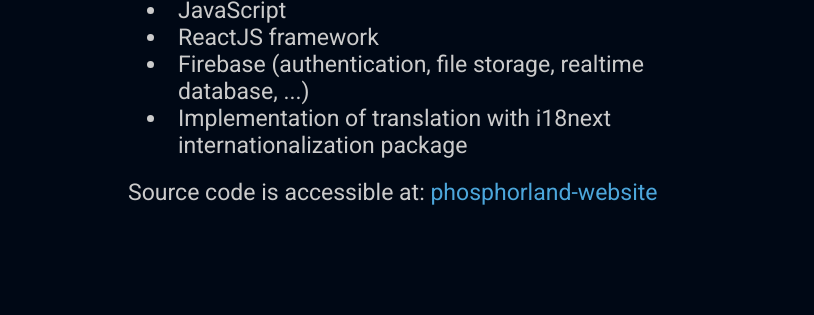
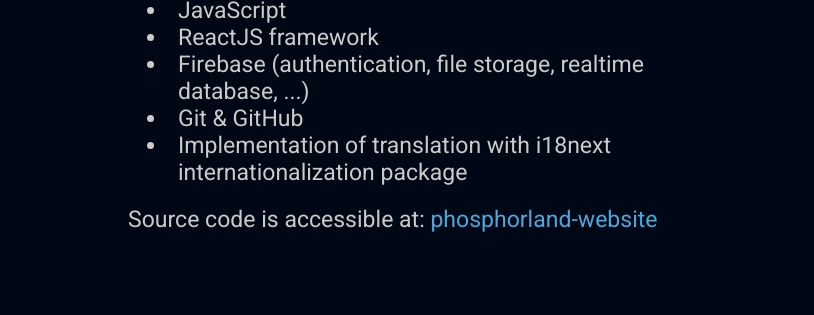
Before and after one commit to TimHrovat/portfolio-website, a plain HTML site: page projects/phosphorland_website.html in a window 1280 px wide. Shown: the part 319-634 px from the top of the page, 0-814 px from the left. Drawn offline with Linux system fonts and the light colour scheme.

Commit message:
added experience

```diff
--- a/projects/phosphorland_website.html
+++ b/projects/phosphorland_website.html
@@ -32,6 +32,7 @@
                     <li>JavaScript</li>
                     <li>ReactJS framework</li>
                     <li>Firebase (authentication, file storage, realtime database, ...)</li>
+                    <li>Git & GitHub</li>
                     <li>Implementation of translation with i18next internationalization package</li>
                 </ul>
                 <p>Source code is accessible at: <a href="https://github.com/TimHrovat/phosphorland-website"
```
